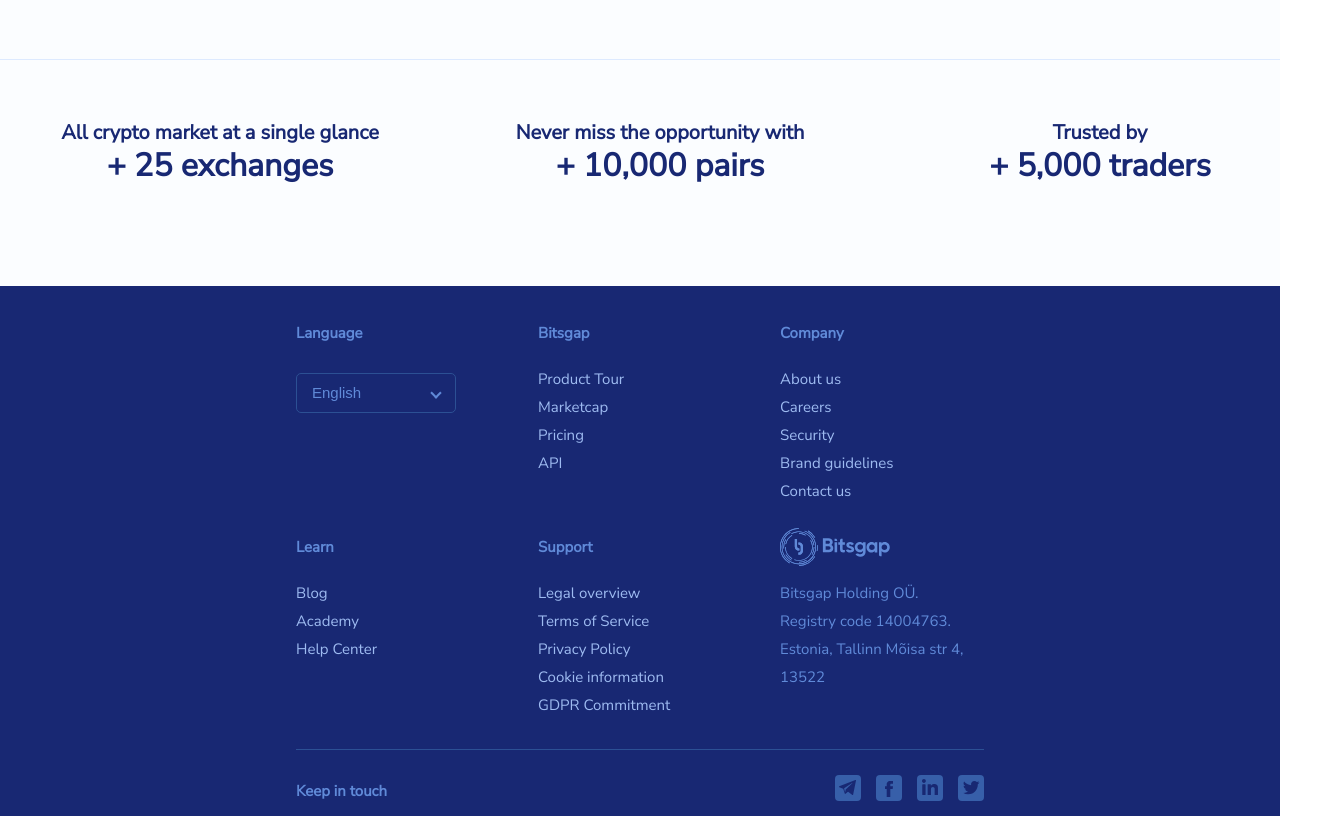
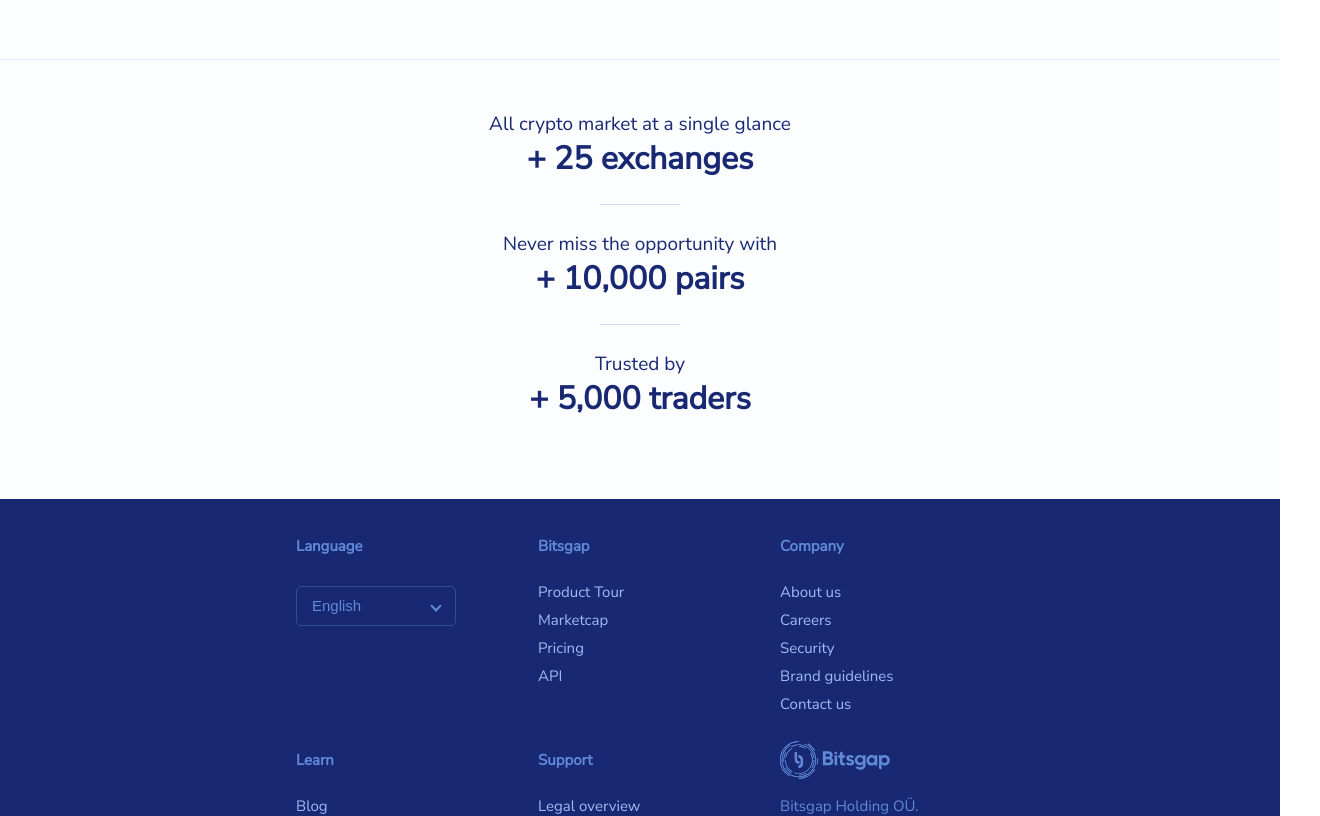
Before and after one commit to Guseff/v2018-main, a React (Create React App) app: page / in a window 1280 px wide. Shown: the part 1041-1857 px from the top of the page, 1320 px wide, since content can reach past the window. Built offline with nearby package versions, Linux system fonts and the light colour scheme.

Commit message:
Advantages for ALL screens added

```diff
--- a/src/components/Advantages/index.js
+++ b/src/components/Advantages/index.js
@@ -30,6 +30,9 @@
         <div className='advantages-block-val'>
           + {item.num}{item.thou ? ',000' : ''} {item.value}
         </div>
+        {(i + 1 < ADVANTAGES.length) ?
+          <div className='advantages-gap'></div> : ''
+        }
       </div>
     ))}
   </div>
--- a/src/components/Advantages/style.css
+++ b/src/components/Advantages/style.css
@@ -27,12 +27,84 @@
   color: #182873;
 }
 
+.advantages-gap {
+  display: none;
+}
+
 /*   Tablet Screen   */
 @media (max-width: 1319px) and (min-width: 768px) {
+  .advantages {
+    width: 688px;
+    margin: 50px auto 80px;
+    display: flex;
+    flex-direction: column;
+    align-items: center;
+  }
 
+  .advantages-block {
+    width: 350px;
+    text-align: center;
+  }
+
+  .advantages-block-text {
+    font-size: 19px;
+    font-weight: normal;
+    line-height: 1.53;
+    text-align: center;
+    color: #182873;
+  }
+
+  .advantages-block-val {
+    font-size: 32px;
+    font-weight: bold;
+    line-height: 1.25;
+    text-align: center;
+    color: #182873;
+  }
+  .advantages-gap {
+    display: block;
+    width: 80px;
+    height: 1px;
+    margin: 25px auto;
+    background-color: #c9dbf6;
+  }
 }
 
 /*   Mobile Screen   */
 @media (max-width: 767px) {
+  .advantages {
+    width: 335px;
+    margin: 50px auto 60px;
+    display: flex;
+    flex-direction: column;
+    align-items: center;
+  }
 
+  .advantages-block {
+    width: 335px;
+    text-align: center;
+  }
+
+  .advantages-block-text {
+    font-size: 19px;
+    font-weight: normal;
+    line-height: 1.53;
+    text-align: center;
+    color: #182873;
+  }
+
+  .advantages-block-val {
+    font-size: 32px;
+    font-weight: bold;
+    line-height: 1.25;
+    text-align: center;
+    color: #182873;
+  }
+  .advantages-gap {
+    display: block;
+    width: 80px;
+    height: 1px;
+    margin: 25px auto;
+    background-color: #c9dbf6;
+  }
 }
```
